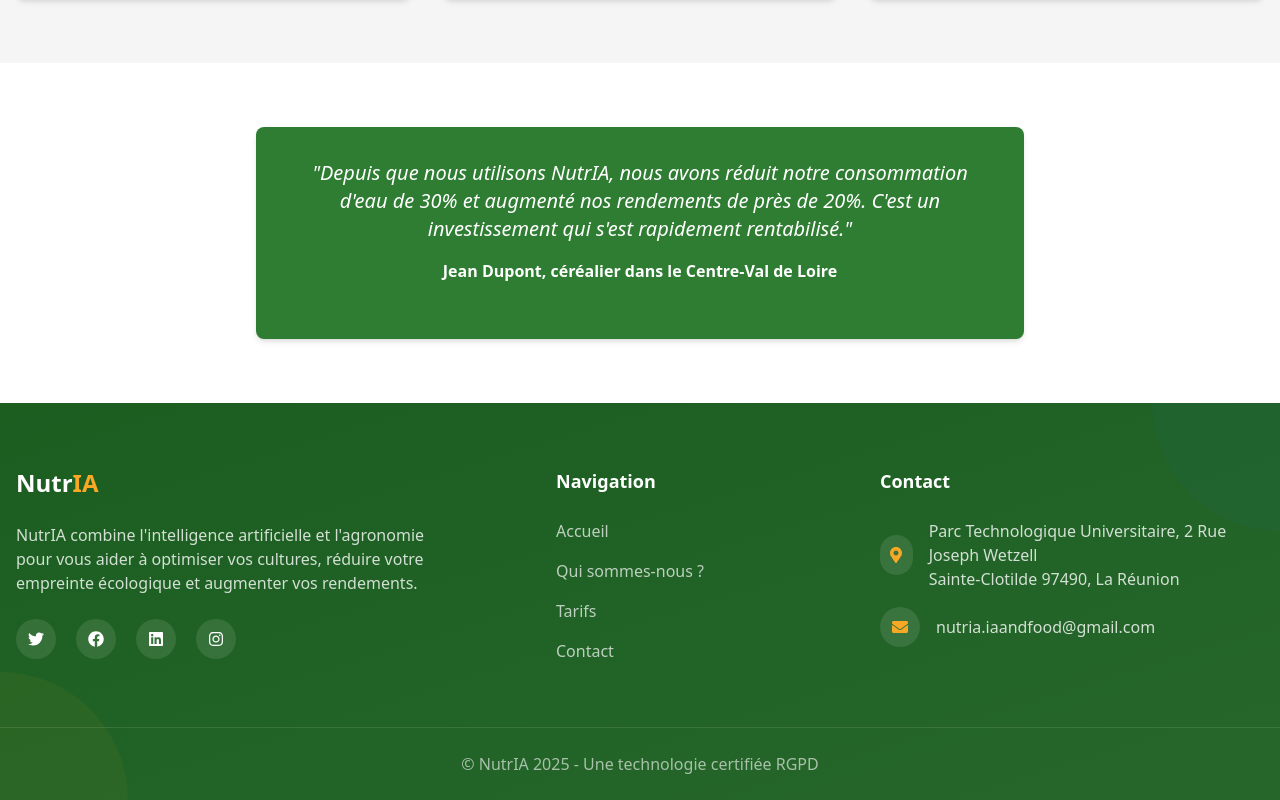
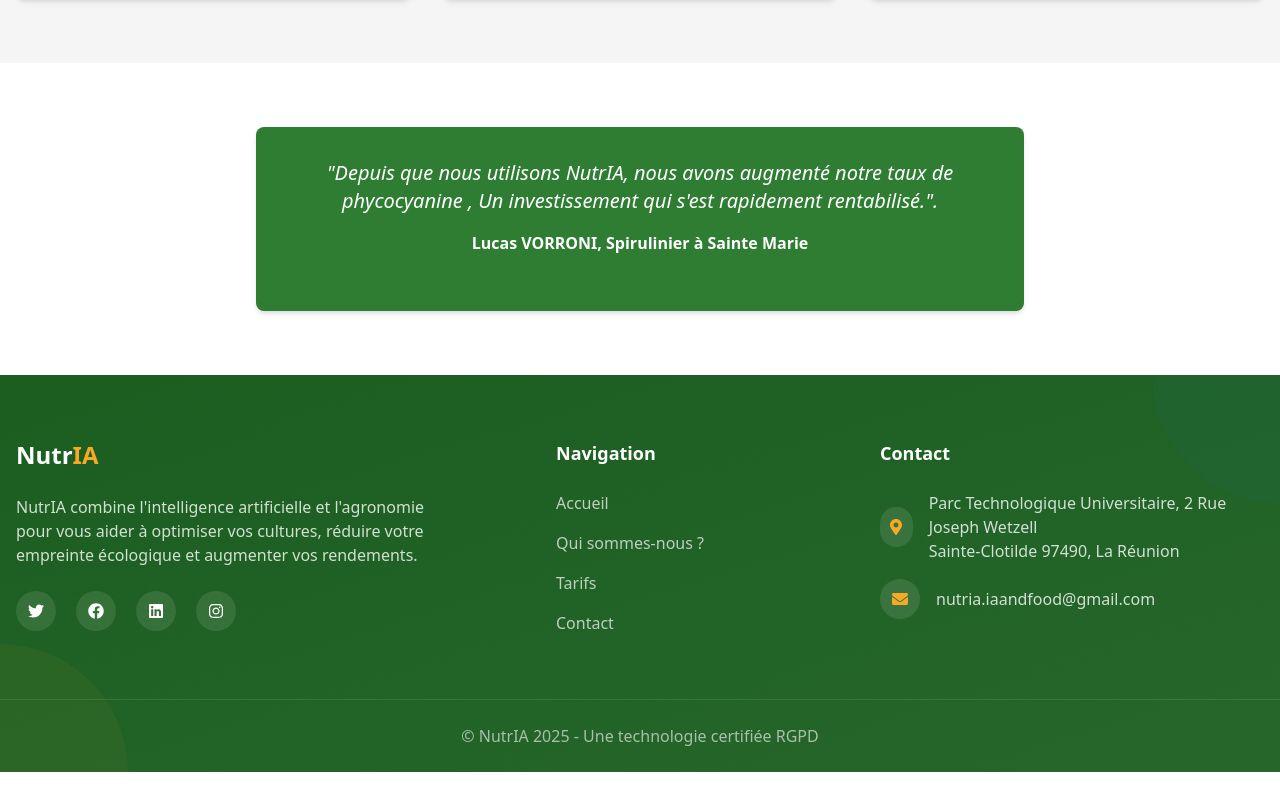
Before and after one commit to RaphaelRAK/nutria, a Next.js app: page /pricing in a window 1280 px wide. Shown: the part 2452-3252 px from the top of the page. After the commit the page ends 3224 px from the top, so only its background shows below. Built offline with nearby package versions, Linux system fonts and the light colour scheme.

Commit message:
commenté qlq ligne

```diff
--- a/app/about/page.tsx
+++ b/app/about/page.tsx
@@ -172,7 +172,7 @@ const AboutPage = () => {
       </section>
 
       {/* Services Section */}
-      <section className="py-16">
+      {/* <section className="py-16">
         <div className="container">
           <h2 className="text-3xl font-bold text-forest-green text-center mb-12">
             Une IA au service des agriculteurs
@@ -188,7 +188,7 @@ const AboutPage = () => {
             ))}
           </div>
         </div>
-      </section>
+      </section> */}
 
       {/* How it Works */}
       <section className="py-16 bg-light-gray">
--- a/app/page.tsx
+++ b/app/page.tsx
@@ -23,10 +23,10 @@ export default function Home() {
         </div>
         <div className="container relative z-10">
           <div className="max-w-4xl mx-auto text-center mb-16">
-            <div className="inline-flex items-center justify-center px-4 py-2 rounded-full bg-forest-green/10 text-forest-green text-sm font-semibold mb-4">
+            {/* <div className="inline-flex items-center justify-center px-4 py-2 rounded-full bg-forest-green/10 text-forest-green text-sm font-semibold mb-4">
               <span className="mr-2">✨</span>
               <span>Nouvelle version disponible</span>
-            </div>
+            </div> */}
             <h2 className="text-4xl md:text-5xl font-bold text-forest-green mb-6">
               Découvrez NutrIA <span className="text-tech-blue">en action</span>
             </h2>
@@ -89,7 +89,7 @@ export default function Home() {
                 </div>
               </div>
 
-              <div className="flex flex-col sm:flex-row gap-4">
+              {/* <div className="flex flex-col sm:flex-row gap-4">
                 <button className="px-8 py-4 bg-forest-green text-white rounded-lg font-semibold hover:bg-forest-green/90 transition-all transform hover:scale-105 shadow-lg hover:shadow-xl flex items-center justify-center">
                   <span>Essayer gratuitement</span>
                   <svg xmlns="http://www.w3.org/2000/svg" className="h-5 w-5 ml-2" viewBox="0 0 20 20" fill="currentColor">
@@ -99,7 +99,7 @@ export default function Home() {
                 <button className="px-8 py-4 bg-white text-tech-blue border border-tech-blue/30 rounded-lg font-semibold hover:bg-tech-blue/5 transition-all flex items-center justify-center">
                   <span>Voir la démo</span>
                 </button>
-              </div>
+              </div> */}
             </div>
 
             <div className="order-1 md:order-2 relative">
@@ -212,7 +212,7 @@ export default function Home() {
       </section>
 
       {/* Mobile App Section */}
-      <section className="py-24 bg-gradient-to-br from-forest-green/5 to-tech-blue/5">
+      {/* <section className="py-24 bg-gradient-to-br from-forest-green/5 to-tech-blue/5">
         <div className="container">
           <div className="grid grid-cols-1 md:grid-cols-2 gap-12 items-center">
             <div className="order-2 md:order-1">
@@ -294,7 +294,7 @@ export default function Home() {
             </div>
           </div>
         </div>
-      </section>
+      </section> */}
 
       {/* Testimonial Section */}
       <section className="py-24 bg-light-gray relative overflow-hidden">
@@ -417,7 +417,7 @@ export default function Home() {
           </div>
 
           {/* Additional Benefits */}
-          <div className="grid grid-cols-1 md:grid-cols-3 gap-8 mt-12">
+          {/* <div className="grid grid-cols-1 md:grid-cols-3 gap-8 mt-12">
             <div className="bg-white/10 backdrop-blur-sm p-6 rounded-xl text-white">
               <div className="text-3xl mb-4">🤝</div>
               <h3 className="font-semibold text-xl mb-2">Réseau d&apos;entraide</h3>
@@ -435,7 +435,7 @@ export default function Home() {
               <h3 className="font-semibold text-xl mb-2">Programme Fidélité</h3>
               <p className="opacity-90">Cumulez des points pour chaque parrainage réussi</p>
             </div>
-          </div>
+          </div> */}
         </div>
       </section>
 
--- a/app/pricing/page.tsx
+++ b/app/pricing/page.tsx
@@ -465,11 +465,10 @@ const PricingPage = () => {
           <div className="max-w-3xl mx-auto bg-forest-green text-white p-8 rounded-lg shadow-md">
             <div className="text-center mb-6">
               <p className="text-xl italic mb-4">
-                &quot;Depuis que nous utilisons NutrIA, nous avons réduit notre consommation d&apos;eau de 30% et
-                augmenté nos rendements de près de 20%. C&apos;est un investissement qui s&apos;est rapidement rentabilisé.&quot;
+                &quot;Depuis que nous utilisons NutrIA, nous avons augmenté notre taux de phycocyanine , Un investissement qui s'est rapidement rentabilisé.".
               </p>
               <p className="font-bold">
-                Jean Dupont, céréalier dans le Centre-Val de Loire
+                Lucas VORRONI, Spirulinier à Sainte Marie
               </p>
             </div>
           </div>
```
